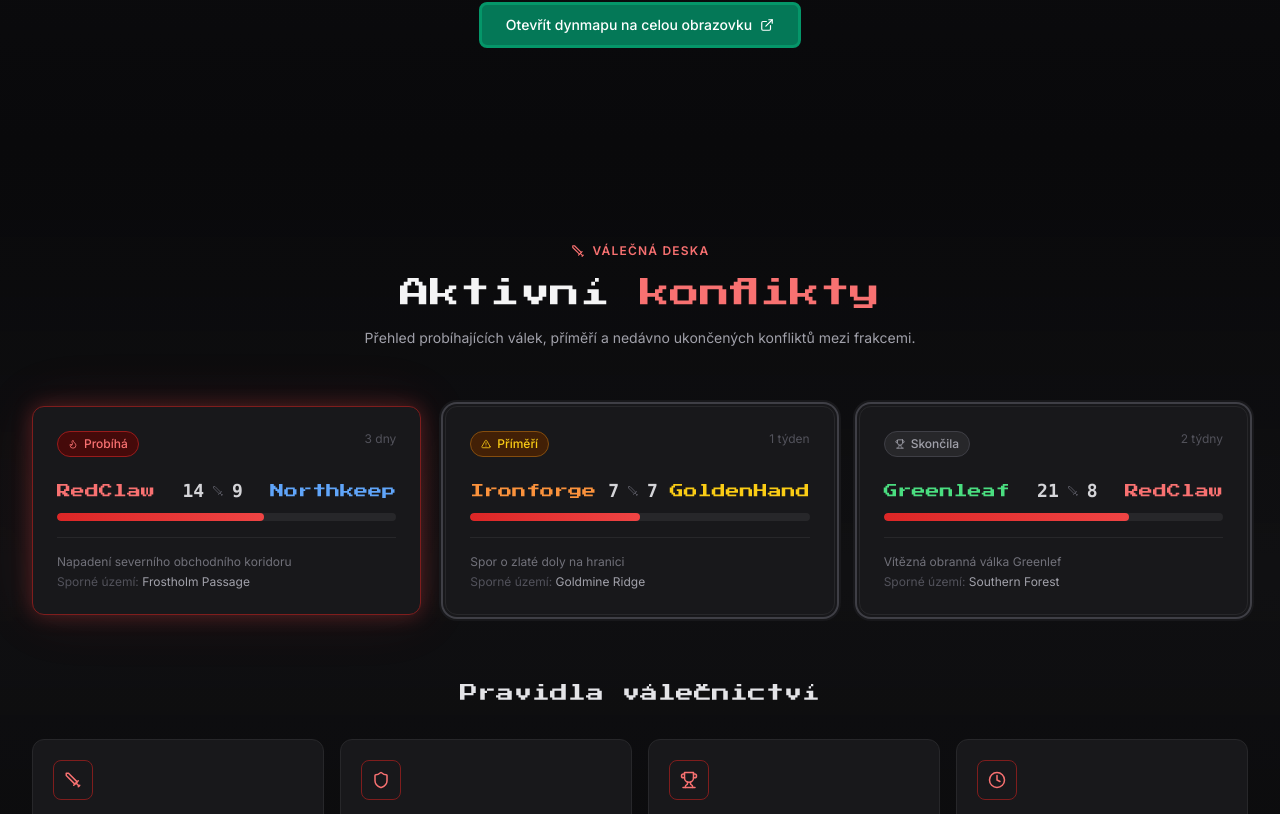
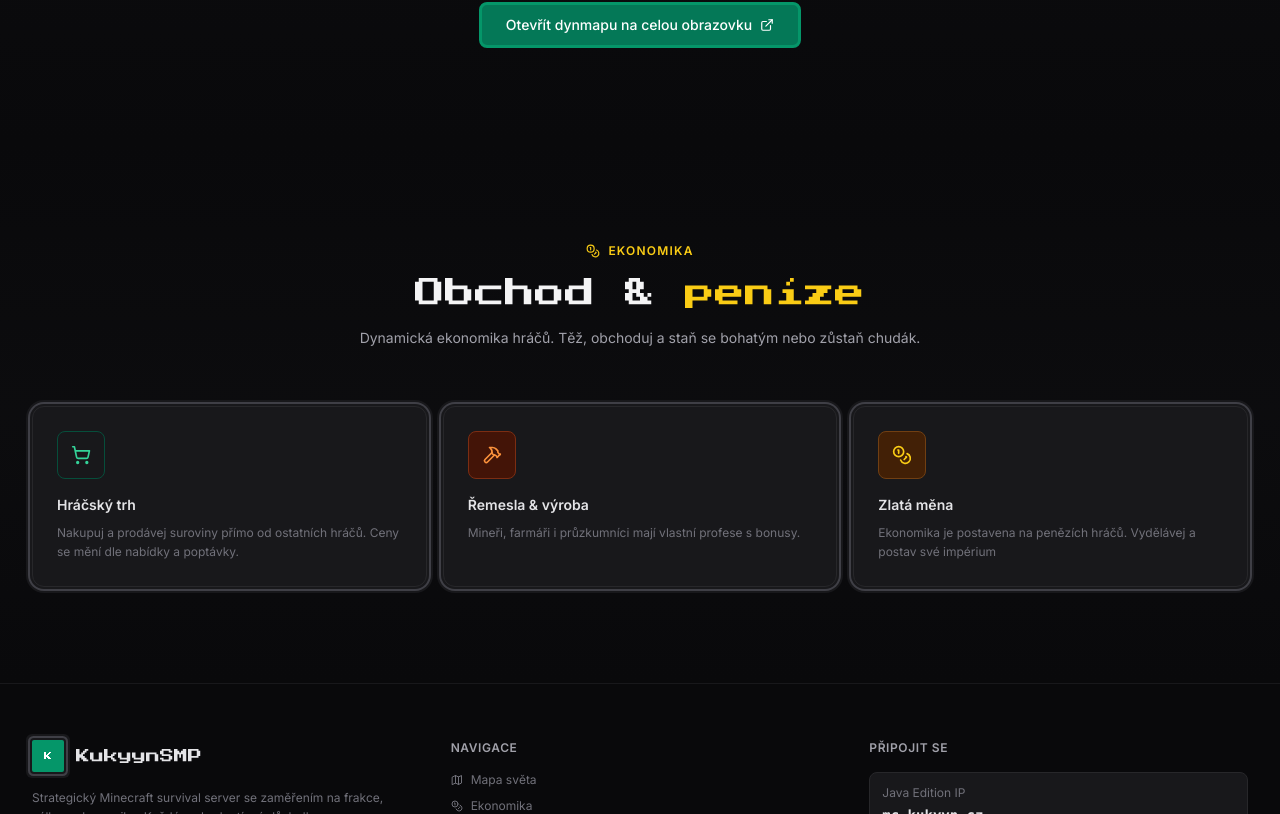
Before and after one commit to Kukyyn/Website, a React (Vite) app: page / in a window 1280 px wide. Shown: the part 1686-2500 px from the top of the page. Built offline with nearby package versions, Linux system fonts and the light colour scheme.

Commit message:
Remove Wars & Factions, reconfigure Economy

```diff
--- a/src/App.tsx
+++ b/src/App.tsx
@@ -1,9 +1,7 @@
 import Navbar from './components/Navbar';
 import Hero from './components/Hero';
 import TerritoryMap from './components/TerritoryMap';
-import Wars from './components/Wars';
 import Economy from './components/Economy';
-import Factions from './components/Factions';
 import Footer from './components/Footer';
 
 export default function App() {
@@ -13,9 +11,7 @@ export default function App() {
       <main>
         <Hero />
         <TerritoryMap />
-        <Wars />
         <Economy />
-        <Factions />
       </main>
       <Footer />
     </div>
--- a/src/components/Economy.tsx
+++ b/src/components/Economy.tsx
@@ -1,24 +1,4 @@
-import { Coins, TrendingUp, TrendingDown, Minus, Package, ShoppingCart, Hammer, Wheat, Trophy } from 'lucide-react';
-
-type Item = {
-  name: string;
-  category: string;
-  price: number;
-  change: number;
-  unit: string;
-  icon: string;
-};
-
-const marketItems: Item[] = [
-  { name: 'Diamant', category: 'Minerály', price: 320, change: 8.2, unit: 'ks', icon: '💎' },
-  { name: 'Netheritový ingot', category: 'Minerály', price: 1850, change: -3.1, unit: 'ks', icon: '⬛' },
-  { name: 'Zlatý ingot', category: 'Minerály', price: 45, change: 12.7, unit: 'ks', icon: '🟡' },
-  { name: 'Pšenice', category: 'Potraviny', price: 3, change: -1.5, unit: '64ks', icon: '🌾' },
-  { name: 'Vařené hovězí', category: 'Potraviny', price: 8, change: 0.0, unit: 'ks', icon: '🥩' },
-  { name: 'Dřevo (dubové)', category: 'Stavby', price: 2, change: 4.3, unit: '64ks', icon: '🪵' },
-  { name: 'Kámen', category: 'Stavby', price: 1, change: 0.0, unit: '64ks', icon: '🪨' },
-  { name: 'Železný ingot', category: 'Minerály', price: 18, change: -2.8, unit: 'ks', icon: '⚙️' },
-];
+import { Coins, ShoppingCart, Hammer, Pickaxe } from 'lucide-react';
 
 const economyFeatures = [
   {
@@ -31,40 +11,18 @@ const economyFeatures = [
   {
     icon: Hammer,
     title: 'Řemesla & výroba',
-    desc: 'Specializuj se na výrobu. Kováři, farmáři i architekti mají vlastní profese s bonusy.',
+    desc: 'Mineři, farmáři i průzkumníci mají vlastní profese s bonusy.',
     color: 'text-orange-400',
     bg: 'bg-orange-950 border-orange-900',
   },
   {
-    icon: Package,
-    title: 'Frakční sklady',
-    desc: 'Každá frakce má sdílený sklad. Správná správa zásob je klíčem k vítězství ve válce.',
-    color: 'text-blue-400',
-    bg: 'bg-blue-950 border-blue-900',
-  },
-  {
     icon: Coins,
     title: 'Zlatá měna',
-    desc: 'Ekonomika je postavena na zlatých prutech. Bankovní systém umožňuje půjčky a investice.',
+    desc: 'Ekonomika je postavena na penězích hráčů. Vydělávej a postav své impérium',
     color: 'text-gold-400',
     bg: 'bg-yellow-950 border-yellow-900',
   },
 ];
-
-function PriceChange({ change }: { change: number }) {
-  if (change === 0) return (
-    <span className="flex items-center gap-1 text-stone-500 text-xs">
-      <Minus size={10} /> 0%
-    </span>
-  );
-  const isUp = change > 0;
-  return (
-    <span className={`flex items-center gap-1 text-xs font-medium ${isUp ? 'text-forest-400' : 'text-war-400'}`}>
-      {isUp ? <TrendingUp size={10} /> : <TrendingDown size={10} />}
-      {isUp ? '+' : ''}{change}%
-    </span>
-  );
-}
 
 export default function Economy() {
   return (
@@ -78,100 +36,18 @@ export default function Economy() {
             Ekonomika
           </div>
           <h2 className="font-minecraft text-2xl sm:text-3xl text-stone-100 mb-4">
-            Trh & <span className="text-gold-400">obchod</span>
+            Obchod & <span className="text-gold-400">peníze</span>
           </h2>
           <p className="text-stone-400 max-w-xl mx-auto text-sm leading-relaxed">
-            Dynamická hráčská ekonomika s živými cenami. Staň se obchodním magnátem nebo ovládni výrobu.
+            Dynamická ekonomika hráčů. Těž, obchoduj a staň se bohatým nebo zůstaň chudák.
           </p>
         </div>
 
-        <div className="grid lg:grid-cols-2 gap-8 mb-16">
-          <div className="bg-stone-900 border border-stone-800 rounded-xl overflow-hidden pixel-border">
-            <div className="flex items-center justify-between p-5 border-b border-stone-800">
-              <div className="flex items-center gap-2">
-                <TrendingUp size={16} className="text-gold-400" />
-                <h3 className="text-stone-200 font-semibold text-sm">Tržní ceny</h3>
-              </div>
-              <span className="text-stone-600 text-xs">Aktualizováno živě</span>
-            </div>
-
-            <div className="divide-y divide-stone-800/60">
-              {marketItems.map(item => (
-                <div key={item.name} className="flex items-center gap-4 px-5 py-3 hover:bg-stone-800/40 transition-colors">
-                  <span className="text-xl w-7 text-center flex-shrink-0">{item.icon}</span>
-                  <div className="flex-1 min-w-0">
-                    <div className="text-stone-200 text-sm font-medium truncate">{item.name}</div>
-                    <div className="text-stone-600 text-xs">{item.category}</div>
-                  </div>
-                  <div className="text-right flex-shrink-0">
-                    <div className="text-gold-400 font-mono text-sm font-semibold">
-                      {item.price}G
-                      <span className="text-stone-600 text-xs font-normal">/{item.unit}</span>
-                    </div>
-                    <PriceChange change={item.change} />
-                  </div>
-                </div>
-              ))}
-            </div>
-
-            <div className="p-4 bg-stone-900/50 border-t border-stone-800 text-center">
-              <p className="text-stone-600 text-xs">Ceny jsou průměrem posledních 24h transakcí na serveru</p>
-            </div>
-          </div>
-
-          <div className="space-y-4">
-            <div className="bg-stone-900 border border-stone-800 rounded-xl p-5 pixel-border">
-              <h3 className="text-stone-200 font-semibold text-sm mb-4 flex items-center gap-2">
-                <Trophy size={14} className="text-gold-400" />
-                Top obchodníci
-              </h3>
-              <div className="space-y-3">
-                {[
-                  { name: 'Kukyyn', faction: 'GoldenHand', profit: '48,200G', rank: 1 },
-                  { name: 'SteelKing', faction: 'Ironforge', profit: '31,500G', rank: 2 },
-                  { name: 'LeafMaster', faction: 'Greenleaf', profit: '27,900G', rank: 3 },
-                  { name: 'FrostBorn', faction: 'Northkeep', profit: '19,400G', rank: 4 },
-                  { name: 'AshRunner', faction: 'RedClaw', profit: '14,100G', rank: 5 },
-                ].map(player => (
-                  <div key={player.name} className="flex items-center gap-3 p-3 bg-stone-800/50 rounded-lg">
-                    <div className={`w-7 h-7 rounded-lg flex items-center justify-center text-xs font-bold flex-shrink-0 ${
-                      player.rank === 1 ? 'bg-yellow-900 text-gold-400' :
-                      player.rank === 2 ? 'bg-stone-700 text-stone-300' :
-                      player.rank === 3 ? 'bg-orange-950 text-orange-400' :
-                      'bg-stone-800 text-stone-500'
-                    }`}>
-                      #{player.rank}
-                    </div>
-                    <div className="flex-1 min-w-0">
-                      <div className="text-stone-200 text-sm font-medium">{player.name}</div>
-                      <div className="text-stone-600 text-xs">{player.faction}</div>
-                    </div>
-                    <div className="text-gold-400 font-mono text-sm font-semibold flex-shrink-0">{player.profit}</div>
-                  </div>
-                ))}
-              </div>
-            </div>
-
-            <div className="grid grid-cols-2 gap-4">
-              {[
-                { label: 'Celkové transakce', value: '12,847', sub: 'za posledních 7 dní', color: 'text-forest-400' },
-                { label: 'Zlaté v oběhu', value: '2.4M', sub: 'celková ekonomika', color: 'text-gold-400' },
-              ].map(stat => (
-                <div key={stat.label} className="bg-stone-900 border border-stone-800 rounded-xl p-4 pixel-border">
-                  <div className={`font-minecraft text-xl ${stat.color} mb-1`}>{stat.value}</div>
-                  <div className="text-stone-300 text-xs font-medium">{stat.label}</div>
-                  <div className="text-stone-600 text-xs mt-1">{stat.sub}</div>
-                </div>
-              ))}
-            </div>
-          </div>
-        </div>
-
-        <div className="grid sm:grid-cols-2 lg:grid-cols-4 gap-4">
+        <div className="grid sm:grid-cols-2 lg:grid-cols-3 gap-4">
           {economyFeatures.map(({ icon: Icon, title, desc, color, bg }) => (
-            <div key={title} className={`bg-stone-900 border rounded-xl p-5 hover:border-stone-700 transition-colors pixel-border border-stone-800`}>
-              <div className={`w-10 h-10 rounded-lg border flex items-center justify-center mb-4 ${bg}`}>
-                <Icon size={18} className={color} />
+            <div key={title} className={`bg-stone-900 border rounded-xl p-6 hover:border-stone-700 transition-colors pixel-border border-stone-800`}>
+              <div className={`w-12 h-12 rounded-lg border flex items-center justify-center mb-4 ${bg}`}>
+                <Icon size={20} className={color} />
               </div>
               <h4 className="text-stone-200 font-semibold text-sm mb-2">{title}</h4>
               <p className="text-stone-500 text-xs leading-relaxed">{desc}</p>
--- a/src/components/Footer.tsx
+++ b/src/components/Footer.tsx
@@ -1,4 +1,4 @@
-import { Map, Sword, Coins, Users } from 'lucide-react';
+import { Map, Coins } from 'lucide-react';
 
 export default function Footer() {
   return (
@@ -26,9 +26,7 @@ export default function Footer() {
             <ul className="space-y-2.5">
               {[
                 { label: 'Mapa světa', href: '#mapa', icon: Map },
-                { label: 'Války', href: '#války', icon: Sword },
                 { label: 'Ekonomika', href: '#ekonomika', icon: Coins },
-                { label: 'Frakce', href: '#frakce', icon: Users },
               ].map(({ label, href, icon: Icon }) => (
                 <li key={href}>
                   <a href={href} className="flex items-center gap-2 text-stone-500 hover:text-stone-300 text-xs transition-colors">
--- a/src/components/Navbar.tsx
+++ b/src/components/Navbar.tsx
@@ -3,9 +3,7 @@ import { Menu, X, Sword, Map, Coins, Users } from 'lucide-react';
 
 const links = [
   { label: 'Mapa', href: '#mapa', icon: Map },
-  { label: 'Války', href: '#války', icon: Sword },
   { label: 'Ekonomika', href: '#ekonomika', icon: Coins },
-  { label: 'Frakce', href: '#frakce', icon: Users },
 ];
 
 export default function Navbar() {
```
